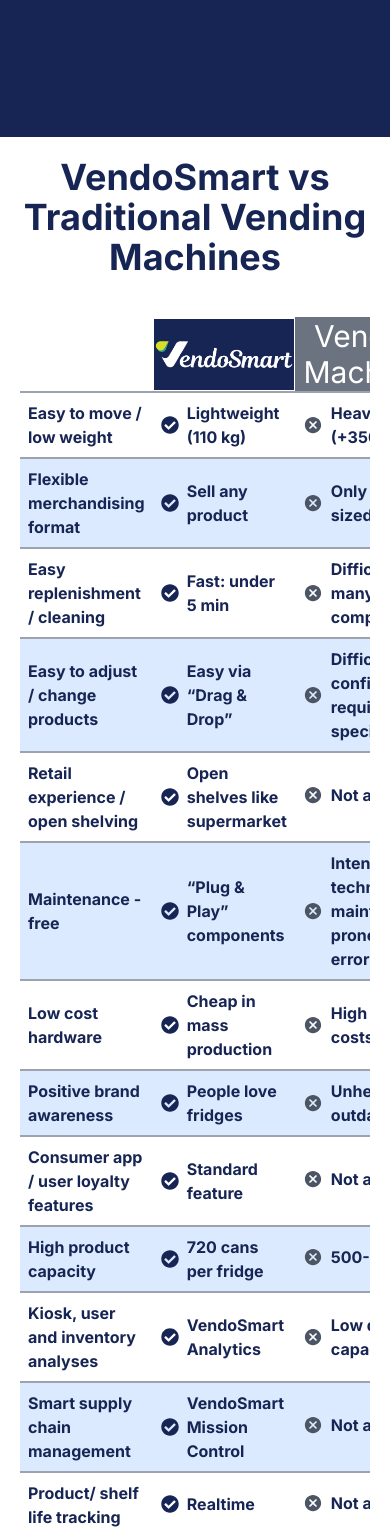
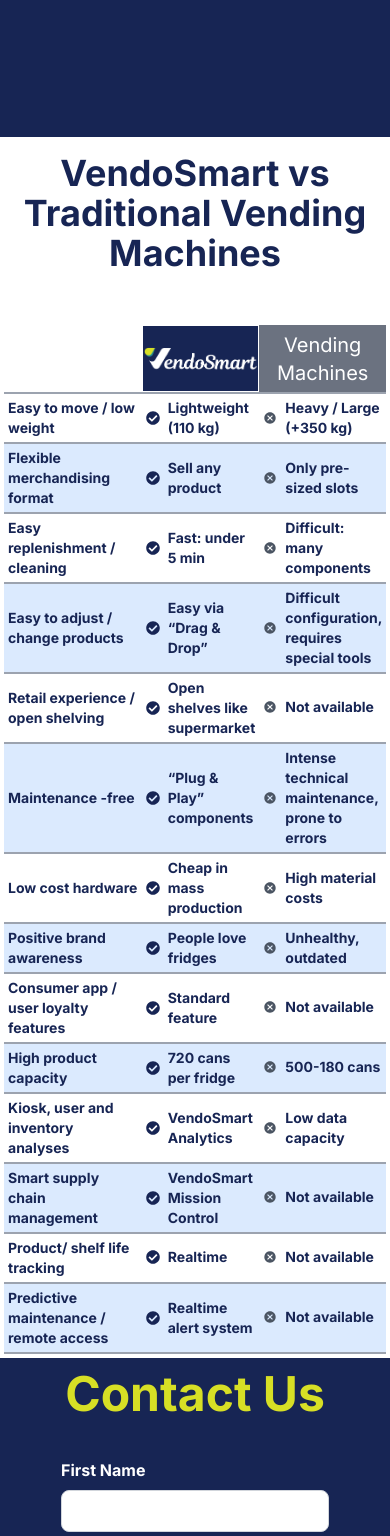
Before and after one commit to Georges13Metri/Vendo-AliBoss, a Next.js app: page / in a window 390 px wide. Shown: the part 9160-10696 px from the top of the page. Built offline with nearby package versions, Linux system fonts and the light colour scheme.

Commit message:
fitTable

```diff
--- a/src/components/Hero/Hero1.tsx
+++ b/src/components/Hero/Hero1.tsx
@@ -2,8 +2,11 @@
 import React, { useEffect } from "react";
 import Image from "next/image";
 import { FaCircleArrowRight } from "react-icons/fa6";
+import { useInView } from "react-intersection-observer";
 
 const Hero1 = () => {
+  const [ref, inView] = useInView();
+
   useEffect(() => {
     const handleScroll = () => {
       const element = document.getElementById("contactus");
@@ -25,7 +28,7 @@
   }, []);
 
   return (
-    <div className="relative">
+    <div className="relative" ref={ref}>
       <div
         className="bg-gradient-to-r from-blue-950 via-blue-950 to-blue-600
        text-white min-h-[600px]  lg:px-32  flex flex-col lg:flex-row
--- a/src/components/Hero/Hero7.tsx
+++ b/src/components/Hero/Hero7.tsx
@@ -9,19 +9,19 @@
   return (
     <div
       id="hero7"
-      className="bg-white flex p-5 items-center
+      className="bg-white flex p-1 items-center
     flex-col text-black min-h-screen justify-center"
     >
       <TransitionWrapper direction="y" offset="20">
         <h1
           className="text-4xl font-bold mb-10
-      text-center w-full text-blue-950"
+      text-center w-full text-blue-950 p-3"
         >
           VendoSmart vs Traditional Vending Machines
         </h1>
       </TransitionWrapper>
       <div className="overflow-x-auto w-full no-scrollbar">
-        <table className="lg:w-4/5 sm:w-full md:w-full mx-auto">
+        <table className="lg:w-4/5 sm:w-full md:w-full mx-auto table-fixed">
           <tbody>
             <tr>
               <td className="border-b-2 border-gray-400 w-1/2"></td>
@@ -37,259 +37,259 @@
               </td>
               <td
                 className="border-b-2 border-gray-400
-                text-white text-center text-3xl bg-gray-500"
+                text-white text-center text-xl bg-gray-500"
               >
                 Vending Machines
               </td>
             </tr>
             {/* Row 1 */}
-            <tr className="text-blue-950 font-bold">
-              <td className="border-b-2 border-gray-400 p-2 ">
+            <tr className="text-blue-950 font-bold text-sm sm:text-base">
+              <td className="border-b-2 border-gray-400 sm:p-2 p-1 ">
                 <p>Easy to move / low weight</p>
               </td>
-              <td className="border-b-2 border-gray-400 p-2">
+              <td className="border-b-2 border-gray-400 sm:p-2 p-1">
                 <span className="inline-flex items-center">
-                  <FaCheckCircle className="mr-2 flex-shrink-0 text-lg text-blue-950" />
+                  <FaCheckCircle className="mr-2 flex-shrink-0  text-blue-950" />
                   <p>Lightweight (110 kg)</p>
                 </span>
               </td>
-              <td className="border-b-2 border-gray-400 p-2">
+              <td className="border-b-2 border-gray-400 sm:p-2 p-1">
                 <span className="inline-flex items-center">
-                  <IoMdCloseCircle className="mr-2 flex-shrink-0 text-xl text-gray-600" />
+                  <IoMdCloseCircle className="mr-2 flex-shrink-0 text-gray-600" />
                   <p> Heavy / Large (+350 kg)</p>
                 </span>
               </td>
             </tr>
             {/* Row 2 */}
-            <tr className="text-blue-950 font-bold">
-              <td className="border-b-2 border-gray-400 p-2 bg-blue-100 ">
+            <tr className="text-blue-950 font-bold text-sm sm:text-base">
+              <td className="border-b-2 border-gray-400 sm:p-2 p-1 bg-blue-100 ">
                 <p>Flexible merchandising format</p>
               </td>
-              <td className="border-b-2 border-gray-400 p-2 bg-blue-100">
-                <span className="inline-flex items-center text-blue-950 font-bold">
-                  <FaCheckCircle className="mr-2 flex-shrink-0 text-lg " />
+              <td className="border-b-2 border-gray-400 sm:p-2 p-1 bg-blue-100">
+                <span className="inline-flex items-center">
+                  <FaCheckCircle className="mr-2 flex-shrink-0  " />
                   Sell any product
                 </span>
               </td>
-              <td className="border-b-2 border-gray-400 p-2 bg-blue-100 text-blue-950 font-bold">
+              <td className="border-b-2 border-gray-400 sm:p-2 p-1 bg-blue-100">
                 <span className="inline-flex items-center">
-                  <IoMdCloseCircle className="mr-2 flex-shrink-0 text-xl text-gray-600" />
+                  <IoMdCloseCircle className="mr-2 flex-shrink-0 text-gray-600" />
                   Only pre-sized slots
                 </span>
               </td>
             </tr>
             {/* Row 3 */}
-            <tr className="text-blue-950 font-bold">
-              <td className="border-b-2 border-gray-400 p-2 ">
+            <tr className="text-blue-950 font-bold text-sm sm:text-base">
+              <td className="border-b-2 border-gray-400 sm:p-2 p-1 ">
                 Easy replenishment / cleaning
               </td>
-              <td className="border-b-2 border-gray-400 p-2">
+              <td className="border-b-2 border-gray-400 sm:p-2 p-1">
                 <span className="inline-flex items-center">
-                  <FaCheckCircle className="mr-2 flex-shrink-0 text-lg " />
+                  <FaCheckCircle className="mr-2 flex-shrink-0  " />
                   Fast: under 5 min
                 </span>
               </td>
-              <td className="border-b-2 border-gray-400 p-2">
+              <td className="border-b-2 border-gray-400 sm:p-2 p-1">
                 <span className="inline-flex items-center">
-                  <IoMdCloseCircle className="mr-2 flex-shrink-0 text-xl text-gray-600" />
+                  <IoMdCloseCircle className="mr-2 flex-shrink-0  text-gray-600" />
                   Difficult: many components
                 </span>
               </td>
             </tr>
             {/* Row 4 */}
-            <tr className="text-blue-950 font-bold">
-              <td className="border-b-2 border-gray-400 p-2 bg-blue-100">
+            <tr className="text-blue-950 font-bold text-sm sm:text-base">
+              <td className="border-b-2 border-gray-400 sm:p-2 p-1 bg-blue-100">
                 Easy to adjust / change products
               </td>
-              <td className="border-b-2 border-gray-400 p-2 bg-blue-100">
+              <td className="border-b-2 border-gray-400 sm:p-2 p-1 bg-blue-100">
                 <span className="inline-flex items-center">
-                  <FaCheckCircle className="mr-2 flex-shrink-0 text-lg " />
+                  <FaCheckCircle className="mr-2 flex-shrink-0" />
                   Easy via “Drag & Drop”
                 </span>
               </td>
-              <td className="border-b-2 border-gray-400 p-2 bg-blue-100">
+              <td className="border-b-2 border-gray-400 sm:p-2 p-1 bg-blue-100">
                 <span className="inline-flex items-center">
-                  <IoMdCloseCircle className="mr-2 flex-shrink-0 text-xl text-gray-600" />
+                  <IoMdCloseCircle className="mr-2 flex-shrink-0  text-gray-600" />
                   Difficult configuration, requires special tools
                 </span>
               </td>
             </tr>
             {/* Row 5 */}
-            <tr className="text-blue-950 font-bold">
-              <td className="border-b-2 border-gray-400 p-2 ">
+            <tr className="text-blue-950 font-bold text-sm sm:text-base">
+              <td className="border-b-2 border-gray-400 sm:p-2 p-1 ">
                 Retail experience / open shelving
               </td>
-              <td className="border-b-2 border-gray-400 p-2">
+              <td className="border-b-2 border-gray-400 sm:p-2 p-1">
                 <span className="inline-flex items-center">
-                  <FaCheckCircle className="mr-2 flex-shrink-0 text-lg " />
+                  <FaCheckCircle className="mr-2 flex-shrink-0  " />
                   Open shelves like supermarket
                 </span>
               </td>
-              <td className="border-b-2 border-gray-400 p-2">
+              <td className="border-b-2 border-gray-400 sm:p-2 p-1">
                 <span className="inline-flex items-center">
-                  <IoMdCloseCircle className="mr-2 flex-shrink-0 text-xl text-gray-600" />
+                  <IoMdCloseCircle className="mr-2 flex-shrink-0  text-gray-600" />
                   Not available
                 </span>
               </td>
             </tr>
             {/* Row 6 */}
-            <tr className="text-blue-950 font-bold">
-              <td className="border-b-2 border-gray-400 p-2 bg-blue-100 ">
+            <tr className="text-blue-950 font-bold text-sm sm:text-base">
+              <td className="border-b-2 border-gray-400 sm:p-2 p-1 bg-blue-100 ">
                 Maintenance -free
               </td>
-              <td className="border-b-2 border-gray-400 p-2 bg-blue-100">
+              <td className="border-b-2 border-gray-400 sm:p-2 p-1 bg-blue-100">
                 <span className="inline-flex items-center">
-                  <FaCheckCircle className="mr-2 flex-shrink-0 text-lg " />
+                  <FaCheckCircle className="mr-2 flex-shrink-0  " />
                   “Plug & Play” components
                 </span>
               </td>
-              <td className="border-b-2 border-gray-400 p-2 bg-blue-100 ">
+              <td className="border-b-2 border-gray-400 sm:p-2 p-1 bg-blue-100 ">
                 <span className="inline-flex items-center">
-                  <IoMdCloseCircle className="mr-2 flex-shrink-0 text-xl text-gray-600" />
+                  <IoMdCloseCircle className="mr-2 flex-shrink-0  text-gray-600" />
                   Intense technical maintenance, prone to errors
                 </span>
               </td>
             </tr>
             {/* Row 7 */}
-            <tr className="text-blue-950 font-bold">
-              <td className="border-b-2 border-gray-400 p-2 ">
+            <tr className="text-blue-950 font-bold text-sm sm:text-base">
+              <td className="border-b-2 border-gray-400 sm:p-2 p-1 ">
                 Low cost hardware
               </td>
-              <td className="border-b-2 border-gray-400 p-2">
+              <td className="border-b-2 border-gray-400 sm:p-2 p-1">
                 <span className="inline-flex items-center">
-                  <FaCheckCircle className="mr-2 flex-shrink-0 text-lg " />
+                  <FaCheckCircle className="mr-2 flex-shrink-0  " />
                   Cheap in mass production
                 </span>
               </td>
-              <td className="border-b-2 border-gray-400 p-2">
+              <td className="border-b-2 border-gray-400 sm:p-2 p-1">
                 <span className="inline-flex items-center">
-                  <IoMdCloseCircle className="mr-2 flex-shrink-0 text-xl text-gray-600" />
+                  <IoMdCloseCircle className="mr-2 flex-shrink-0  text-gray-600" />
                   High material costs
                 </span>
               </td>
             </tr>
             {/* Row 8 */}
-            <tr className="text-blue-950 font-bold">
-              <td className="border-b-2 border-gray-400 p-2 bg-blue-100 ">
+            <tr className="text-blue-950 font-bold text-sm sm:text-base">
+              <td className="border-b-2 border-gray-400 sm:p-2 p-1 bg-blue-100 ">
                 Positive brand awareness
               </td>
-              <td className="border-b-2 border-gray-400 p-2 bg-blue-100">
+              <td className="border-b-2 border-gray-400 sm:p-2 p-1 bg-blue-100">
                 <span className="inline-flex items-center">
-                  <FaCheckCircle className="mr-2 flex-shrink-0 text-lg " />
+                  <FaCheckCircle className="mr-2 flex-shrink-0  " />
                   People love fridges
                 </span>
               </td>
-              <td className="border-b-2 border-gray-400 p-2 bg-blue-100 ">
+              <td className="border-b-2 border-gray-400 sm:p-2 p-1 bg-blue-100 ">
                 <span className="inline-flex items-center">
-                  <IoMdCloseCircle className="mr-2 flex-shrink-0 text-xl text-gray-600" />
+                  <IoMdCloseCircle className="mr-2 flex-shrink-0  text-gray-600" />
                   Unhealthy, outdated
                 </span>
               </td>
             </tr>
             {/* Row 9 */}
-            <tr className="text-blue-950 font-bold">
-              <td className="border-b-2 border-gray-400 p-2 ">
+            <tr className="text-blue-950 font-bold text-sm sm:text-base">
+              <td className="border-b-2 border-gray-400 sm:p-2 p-1 ">
                 Consumer app / user loyalty features
               </td>
-              <td className="border-b-2 border-gray-400 p-2">
+              <td className="border-b-2 border-gray-400 sm:p-2 p-1">
                 <span className="inline-flex items-center">
-                  <FaCheckCircle className="mr-2 flex-shrink-0 text-lg " />
+                  <FaCheckCircle className="mr-2 flex-shrink-0  " />
                   Standard feature
                 </span>
               </td>
-              <td className="border-b-2 border-gray-400 p-2">
+              <td className="border-b-2 border-gray-400 sm:p-2 p-1">
                 <span className="inline-flex items-center">
-                  <IoMdCloseCircle className="mr-2 flex-shrink-0 text-xl text-gray-600" />
+                  <IoMdCloseCircle className="mr-2 flex-shrink-0  text-gray-600" />
                   Not available
                 </span>
               </td>
             </tr>
             {/* Row 10 */}
-            <tr className="text-blue-950 font-bold">
-              <td className="border-b-2 border-gray-400 p-2 bg-blue-100 ">
+            <tr className="text-blue-950 font-bold text-sm sm:text-base">
+              <td className="border-b-2 border-gray-400 sm:p-2 p-1 bg-blue-100 ">
                 High product capacity
               </td>
-              <td className="border-b-2 border-gray-400 p-2 bg-blue-100">
+              <td className="border-b-2 border-gray-400 sm:p-2 p-1 bg-blue-100">
                 <span className="inline-flex items-center">
-                  <FaCheckCircle className="mr-2 flex-shrink-0 text-lg " />
+                  <FaCheckCircle className="mr-2 flex-shrink-0  " />
                   720 cans per fridge
                 </span>
               </td>
-              <td className="border-b-2 border-gray-400 p-2 bg-blue-100 ">
+              <td className="border-b-2 border-gray-400 sm:p-2 p-1 bg-blue-100 ">
                 <span className="inline-flex items-center">
-                  <IoMdCloseCircle className="mr-2 flex-shrink-0 text-xl text-gray-600" />
+                  <IoMdCloseCircle className="mr-2 flex-shrink-0  text-gray-600" />
                   500-180 cans
                 </span>
               </td>
             </tr>
             {/* Row 11 */}
-            <tr className="text-blue-950 font-bold">
-              <td className="border-b-2 border-gray-400 p-2 ">
+            <tr className="text-blue-950 font-bold text-sm sm:text-base">
+              <td className="border-b-2 border-gray-400 sm:p-2 p-1 ">
                 Kiosk, user and inventory analyses
               </td>
-              <td className="border-b-2 border-gray-400 p-2">
+              <td className="border-b-2 border-gray-400 sm:p-2 p-1">
                 <span className="inline-flex items-center">
-                  <FaCheckCircle className="mr-2 flex-shrink-0 text-lg " />
+                  <FaCheckCircle className="mr-2 flex-shrink-0  " />
                   VendoSmart Analytics
                 </span>
               </td>
-              <td className="border-b-2 border-gray-400 p-2">
+              <td className="border-b-2 border-gray-400 sm:p-2 p-1">
                 <span className="inline-flex items-center">
-                  <IoMdCloseCircle className="mr-2 flex-shrink-0 text-xl text-gray-600" />
+                  <IoMdCloseCircle className="mr-2 flex-shrink-0  text-gray-600" />
                   Low data capacity
                 </span>
               </td>
             </tr>
             {/* Row 12 */}
-            <tr className="text-blue-950 font-bold">
-              <td className="border-b-2 border-gray-400 p-2 bg-blue-100 ">
+            <tr className="text-blue-950 font-bold text-sm sm:text-base">
+              <td className="border-b-2 border-gray-400 sm:p-2 p-1 bg-blue-100 ">
                 Smart supply chain management
               </td>
-              <td className="border-b-2 border-gray-400 p-2 bg-blue-100">
+              <td className="border-b-2 border-gray-400 sm:p-2 p-1 bg-blue-100">
                 <span className="inline-flex items-center">
-                  <FaCheckCircle className="mr-2 flex-shrink-0 text-lg" />
+                  <FaCheckCircle className="mr-2 flex-shrink-0 " />
                   VendoSmart Mission Control
                 </span>
               </td>
-              <td className="border-b-2 border-gray-400 p-2 bg-blue-100 ">
+              <td className="border-b-2 border-gray-400 sm:p-2 p-1 bg-blue-100 ">
                 <span className="inline-flex items-center">
-                  <IoMdCloseCircle className="mr-2 flex-shrink-0 text-xl text-gray-600" />
+                  <IoMdCloseCircle className="mr-2 flex-shrink-0  text-gray-600" />
                   Not available
                 </span>
               </td>
             </tr>
             {/* Row 13 */}
-            <tr className="text-blue-950 font-bold">
-              <td className="border-b-2 border-gray-400 p-2 ">
+            <tr className="text-blue-950 font-bold text-sm sm:text-base">
+              <td className="border-b-2 border-gray-400 sm:p-2 p-1 ">
                 Product/ shelf life tracking
               </td>
-              <td className="border-b-2 border-gray-400 p-2">
+              <td className="border-b-2 border-gray-400 sm:p-2 p-1">
                 <span className="inline-flex items-center">
-                  <FaCheckCircle className="mr-2 flex-shrink-0 text-lg " />
+                  <FaCheckCircle className="mr-2 flex-shrink-0  " />
                   Realtime
                 </span>
               </td>
-              <td className="border-b-2 border-gray-400 p-2">
+              <td className="border-b-2 border-gray-400 sm:p-2 p-1">
                 <span className="inline-flex items-center">
-                  <IoMdCloseCircle className="mr-2 flex-shrink-0 text-xl text-gray-600" />
+                  <IoMdCloseCircle className="mr-2 flex-shrink-0  text-gray-600" />
                   Not available
                 </span>
               </td>
             </tr>
             {/* Row 14 */}
-            <tr className="text-blue-950 font-bold">
-              <td className="border-b-2 border-gray-400 p-2 bg-blue-100 ">
+            <tr className="text-blue-950 font-bold text-sm sm:text-base">
+              <td className="border-b-2 border-gray-400 sm:p-2 p-1  bg-blue-100 ">
                 Predictive maintenance / remote access
               </td>
-              <td className="border-b-2 border-gray-400 p-2 bg-blue-100">
+              <td className="border-b-2 border-gray-400 sm:p-2 p-1 bg-blue-100">
                 <span className="inline-flex items-center">
-                  <FaCheckCircle className="mr-2 flex-shrink-0 text-lg " />
+                  <FaCheckCircle className="mr-2 flex-shrink-0  " />
                   Realtime alert system
                 </span>
               </td>
-              <td className="border-b-2 border-gray-400 p-2 bg-blue-100 ">
+              <td className="border-b-2 border-gray-400 sm:p-2 p-1 bg-blue-100 ">
                 <span className="inline-flex items-center">
-                  <IoMdCloseCircle className="mr-2 flex-shrink-0 text-xl text-gray-600" />
+                  <IoMdCloseCircle className="mr-2 flex-shrink-0  text-gray-600" />
                   Not available
                 </span>
               </td>
--- a/src/components/Navbar/menuItems.ts
+++ b/src/components/Navbar/menuItems.ts
@@ -1,5 +1,5 @@
 export const menuItems = [
-  { label: "Home", href: "/" },
+  // { label: "Home", href: "/" },
   { label: "Smart-fridge", href: "#hero3" },
   { label: "Catering", href: "#hero6" },
   { label: "VendoSmart Technologies", href: "#hero5" },
```
